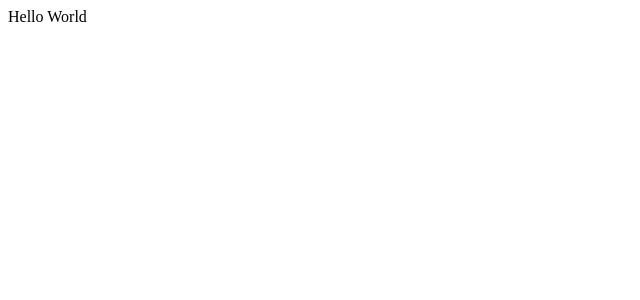
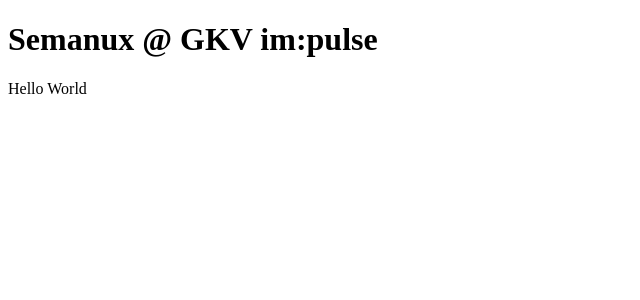
Before and after one commit to semanux/gkv-impulse, a Vue app: page / in a window 1280 px wide. Shown: the top 300 px of the page, without its empty margins (0-640 px from the left). Built offline with nearby package versions, Linux system fonts and the light colour scheme.

Commit message:
Add link to gh-pages.

```diff
--- a/src/App.vue
+++ b/src/App.vue
@@ -4,6 +4,7 @@
 </script>
 
 <template>
+  <h1>Semanux @ GKV im:pulse</h1>
   <span>Hello World</span>
 </template>
 
```
Also changed, not shown: 1 other file (tests, documents, lock files or other folders).
